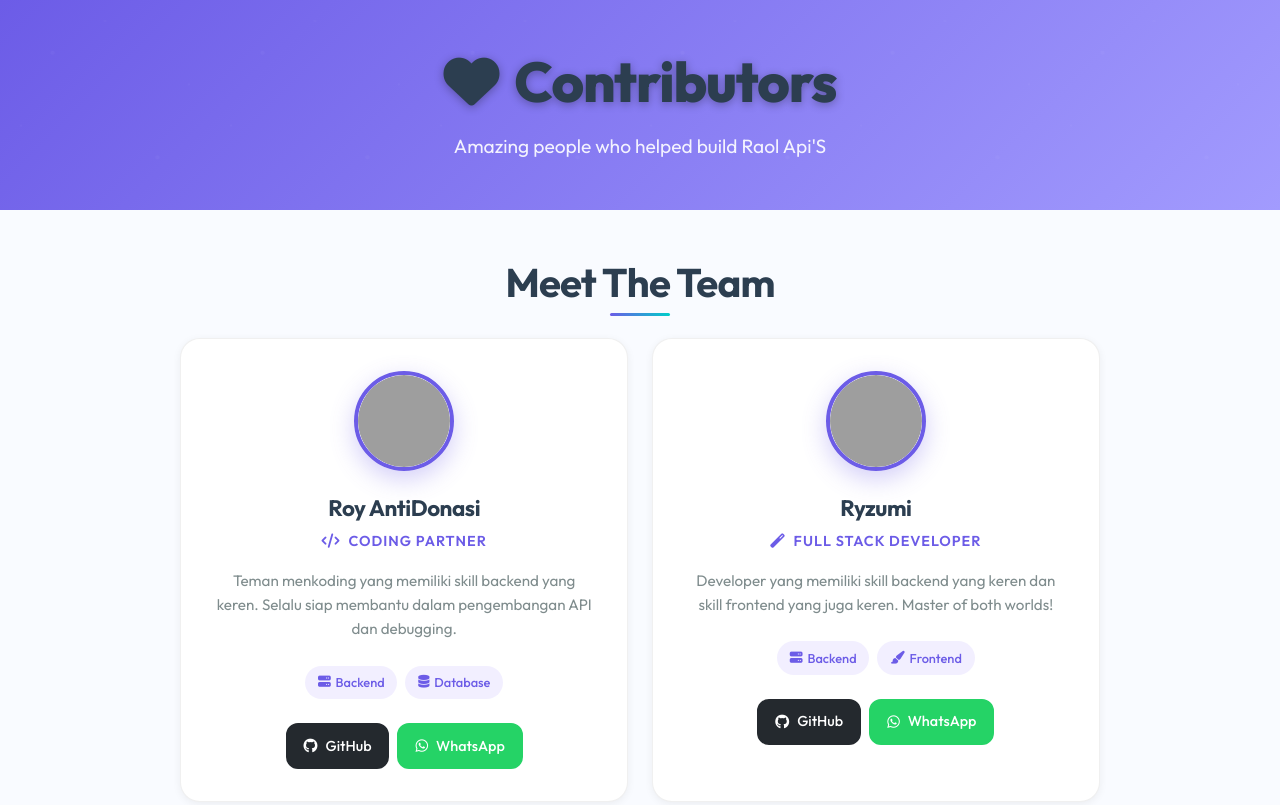
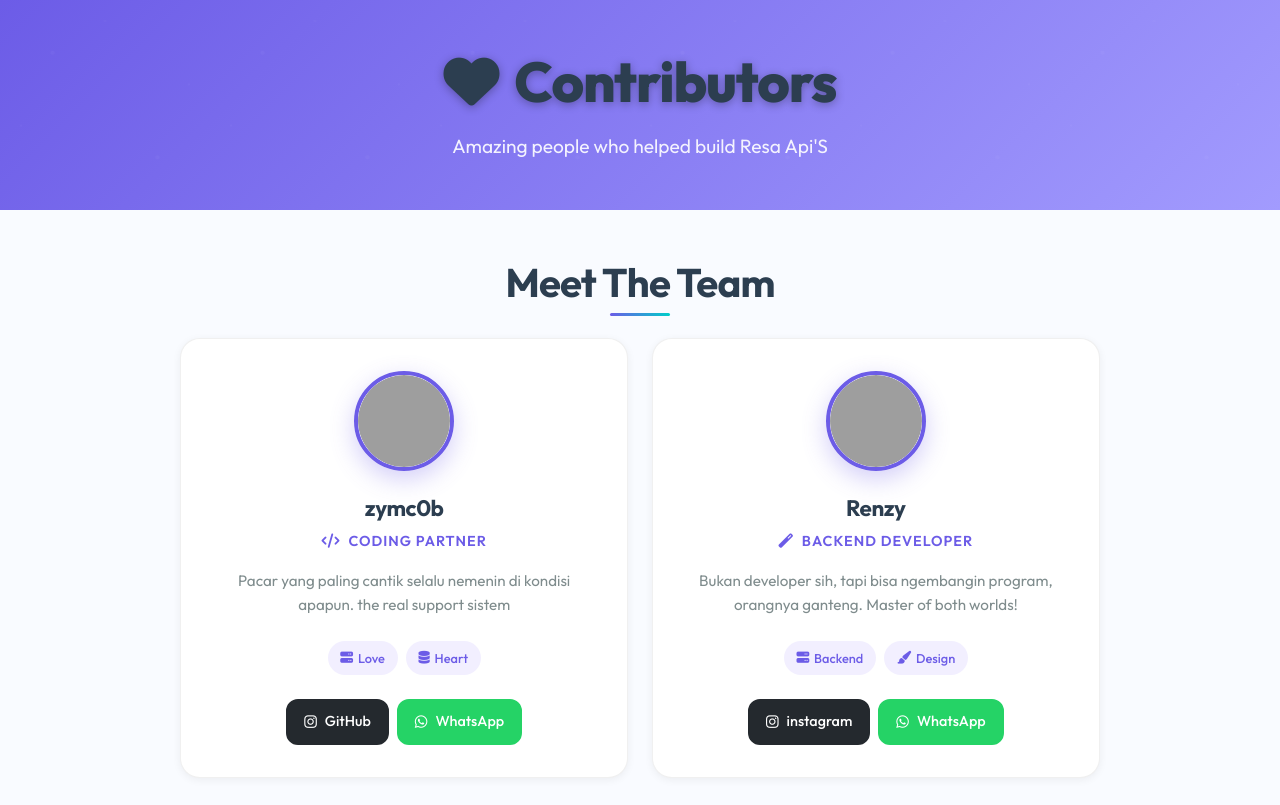
Before and after one commit to Rendradnta/Resa-ui, a website: page api-page/support.html in a window 1280 px wide. Shown: the top 805 px of the page. Drawn offline with nearby package versions, Linux system fonts and the light colour scheme; files that its build step writes are made by us from their sources; grey boxes are pictures that could not be loaded.

Commit message:
Update support.html

```diff
--- a/api-page/support.html
+++ b/api-page/support.html
@@ -4,21 +4,21 @@
     <meta charset="UTF-8" />
     <meta name="viewport" content="width=device-width, initial-scale=1.0" />
     <meta name="description" content="Support and acknowledgments for contributors who helped build Raol Api'S">
-    <meta name="keywords" content="Support, Contributors, Acknowledgments, Raol API, Thanks">
-    <meta name="author" content="Raol">
+    <meta name="keywords" content="Support, Contributors, Acknowledgments, Resa API, Thanks">
+    <meta name="author" content="Resa">
 
     <!-- Open Graph / Facebook -->
     <meta property="og:type" content="website">
     <meta property="og:url" content="https://api.vgxteam.xyz/support">
-    <meta property="og:title" content="Support & Contributors - Raol Api'S">
+    <meta property="og:title" content="Support & Contributors - Resa Api'S">
     <meta property="og:description" content="Acknowledging the amazing people who helped build and inspire Raol Api'S">
-    <meta property="og:image" content="https://api.vgxteam.xyz/api/preview-image">
+    <meta property="og:image" content="https://api.resa.my.id/api/preview-image">
 
     <!-- Twitter Card -->
     <meta name="twitter:card" content="summary_large_image">
-    <meta name="twitter:url" content="https://api.vgxteam.xyz/support">
-    <meta name="twitter:title" content="Support & Contributors - Raol Api'S">
-    <meta name="twitter:description" content="Acknowledging the amazing people who helped build and inspire Raol Api'S">
+    <meta name="twitter:url" content="https://api.resa.my.id/support">
+    <meta name="twitter:title" content="Support & Contributors - Resa Api'S">
+    <meta name="twitter:description" content="Acknowledging the amazing people who helped build and inspire Resa Api'S">
     <meta name="twitter:image" content="https://api.vgxteam.xyz/api/preview-image">
 
     <link rel="icon" href="/src/icon.png" type="image/png">
@@ -325,7 +325,7 @@
         <div class="support-hero-content">
             <div class="container">
                 <h1><i class="fas fa-heart me-3"></i>Contributors</h1>
-                <p>Amazing people who helped build Raol Api'S</p>
+                <p>Amazing people who helped build Resa Api'S</p>
             </div>
         </div>
     </section>
@@ -341,26 +341,26 @@
                         <div class="contributor-avatar">
                             <img src="https://avatars.githubusercontent.com/u/52753423?s=130&v=4" alt="Roy AntiDonasi" loading="lazy">
                         </div>
-                        <h3 class="contributor-name">Roy AntiDonasi</h3>
+                        <h3 class="contributor-name">zymc0b</h3>
                         <div class="contributor-role">
                             <i class="fas fa-code me-2"></i>Coding Partner
                         </div>
                         <p class="contributor-description">
-                            Teman menkoding yang memiliki skill backend yang keren. Selalu siap membantu dalam pengembangan API dan debugging.
+                            Pacar yang paling cantik selalu nemenin di kondisi apapun. the real support sistem
                         </p>
                         <div class="contributor-skills">
                             <span class="skill-badge">
                                 <i class="fas fa-server"></i>
-                                Backend
+                                Love
                             </span>
                             <span class="skill-badge">
                                 <i class="fas fa-database"></i>
-                                Database
+                                Heart
                             </span>
                         </div>
                         <div class="social-links">
-                            <a href="https://github.com/idlanyor" target="_blank" rel="noopener noreferrer" class="social-btn github-btn">
-                                <i class="fab fa-github"></i>
+                            <a href="https://instagram.com/zymc0b" target="_blank" rel="noopener noreferrer" class="social-btn github-btn">
+                                <i class="fab fa-instagram"></i>
                                 GitHub
                             </a>
                             <a href="https://whatsapp.com/channel/0029VagADOLLSmbaxFNswH1m" target="_blank" rel="noopener noreferrer" class="social-btn whatsapp-btn">
@@ -377,12 +377,12 @@
                         <div class="contributor-avatar">
                             <img src="https://avatars.githubusercontent.com/u/76462435?v=4" alt="Ryzumi" loading="lazy">
                         </div>
-                        <h3 class="contributor-name">Ryzumi</h3>
+                        <h3 class="contributor-name">Renzy</h3>
                         <div class="contributor-role">
-                            <i class="fas fa-magic me-2"></i>Full Stack Developer
+                            <i class="fas fa-magic me-2"></i>Backend Developer
                         </div>
                         <p class="contributor-description">
-                            Developer yang memiliki skill backend yang keren dan skill frontend yang juga keren. Master of both worlds!
+                            Bukan developer sih, tapi bisa ngembangin program, orangnya ganteng. Master of both worlds!
                         </p>
                         <div class="contributor-skills">
                             <span class="skill-badge">
@@ -391,13 +391,13 @@
                             </span>
                             <span class="skill-badge">
                                 <i class="fas fa-paint-brush"></i>
-                                Frontend
+                                Design
                             </span>
                         </div>
                         <div class="social-links">
                             <a href="https://github.com/ShirokamiRyzen" target="_blank" rel="noopener noreferrer" class="social-btn github-btn">
-                                <i class="fab fa-github"></i>
-                                GitHub
+                                <i class="fab fa-instagram"></i>
+                                instagram
                             </a>
                             <a href="https://www.whatsapp.com/channel/0029Vb2qO9Q5vKAGd2t7ap1F" target="_blank" rel="noopener noreferrer" class="social-btn whatsapp-btn">
                                 <i class="fab fa-whatsapp"></i>
@@ -419,7 +419,7 @@
                 </div>
                 <h2>Thank You!</h2>
                 <p class="lead">
-                    Terima kasih kepada semua yang telah berkontribusi dalam pembuatan Raol Api'S.
+                    Terima kasih kepada semua yang telah berkontribusi dalam pembuatan Resa Api'S.
                     Kalian luar biasa! 🚀
                 </p>
                 <a href="/" class="back-home-btn">
```
